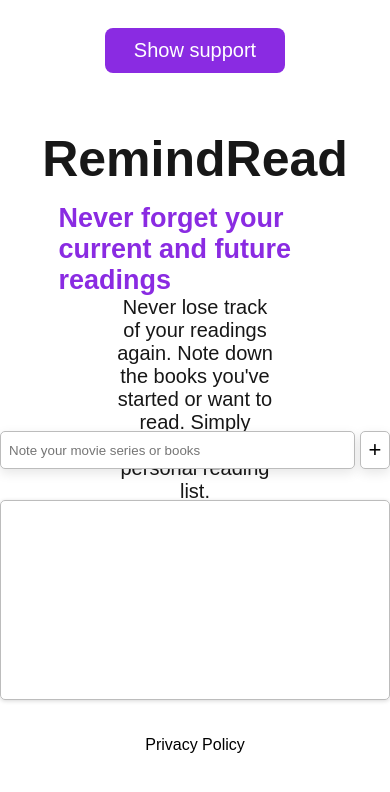
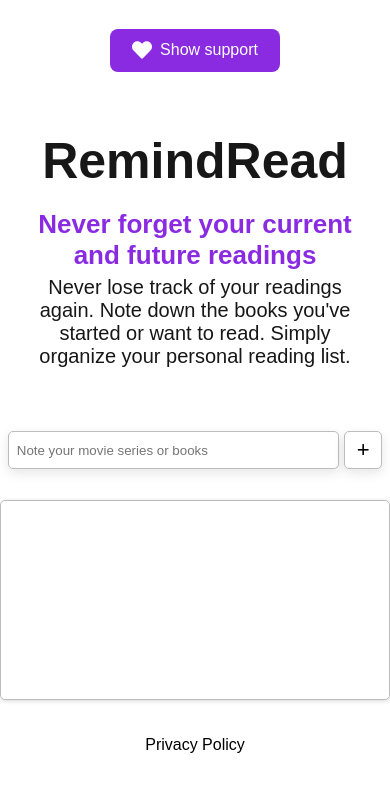
Before and after one commit to developpeurJr/yourbook, a Next.js app: page / in a window 390 px wide. Shown: the top 792 px of the page. Built offline with nearby package versions, Linux system fonts and the light colour scheme.

Commit message:
remindread final

```diff
--- a/package.json
+++ b/package.json
@@ -12,7 +12,8 @@
     "@vercel/analytics": "^1.5.0",
     "next": "15.3.2",
     "react": "^19.0.0",
-    "react-dom": "^19.0.0"
+    "react-dom": "^19.0.0",
+    "react-icons": "^5.5.0"
   },
   "devDependencies": {
     "@eslint/eslintrc": "^3",
--- a/src/app/page.js
+++ b/src/app/page.js
@@ -2,7 +2,7 @@
 import Image from "next/image";
 import styles from "./page.module.css";
 import { useEffect, useState } from "react";
-
+import { FaHeart } from "react-icons/fa";
 export default function Home() {
   const [inputBook, setInputBook] = useState("")
   const [book, setBook] = useState([])
@@ -37,7 +37,7 @@ export default function Home() {
     <div className={styles.contain}>
       <div className={styles.page}>
       <div className={styles.zoneBouton}>
-  <button className={styles.boutonSupport}>Show support</button>
+ <a href="https://ko-fi.com/developperjrproject"><button className={styles.boutonSupport}> <FaHeart style={{ marginRight: '8px' }} /><p className={styles.textBouton}>Show support</p></button></a>
 </div>
         <div className={styles.nav}>
           <div className={styles.zoneTextNav}>
@@ -72,7 +72,7 @@ export default function Home() {
       </div>
       <div className={styles.footer}>
         <p className={styles.linkfooter}>
-          <a href="/privacy-policy" style={{ color: "black" }}>
+          <a href="/politique" style={{ color: "black" }}>
             Privacy Policy
           </a>
         </p>
--- a/src/app/page.module.css
+++ b/src/app/page.module.css
@@ -153,11 +153,42 @@ width: 100%;
   height: 100px;
 }
 .boutonSupport{
-  width: 180px;
-  height: 45px;
+  width: 170px;
+  height: 43px;
   border-radius: 8px;
   background-color: blueviolet;
   border: none;
   color: white;
   font-size: 20px;
 }
+.textBouton{
+  font-size: 16px;
+}
+
+.boutonSupport{
+  display: flex;
+  display: flex;
+  justify-content: center;
+  align-items: center;
+}
+@media (max-width: 768px) {
+  .titreNav2{
+    text-align: center;
+    font-size: 26px;
+  }
+  .zoneTextNav{
+    width: 90%;
+  }
+  .paraNav{
+    width: 100%;
+  }
+  .zoneinputAdd{
+    width: 100%;
+  }
+  .zoneinput{
+    width: 85%;
+  }
+  .zoneliste{
+    width: 100%;
+  }
+}
```
Also changed, not shown: 1 other file (tests, documents, lock files or other folders).
